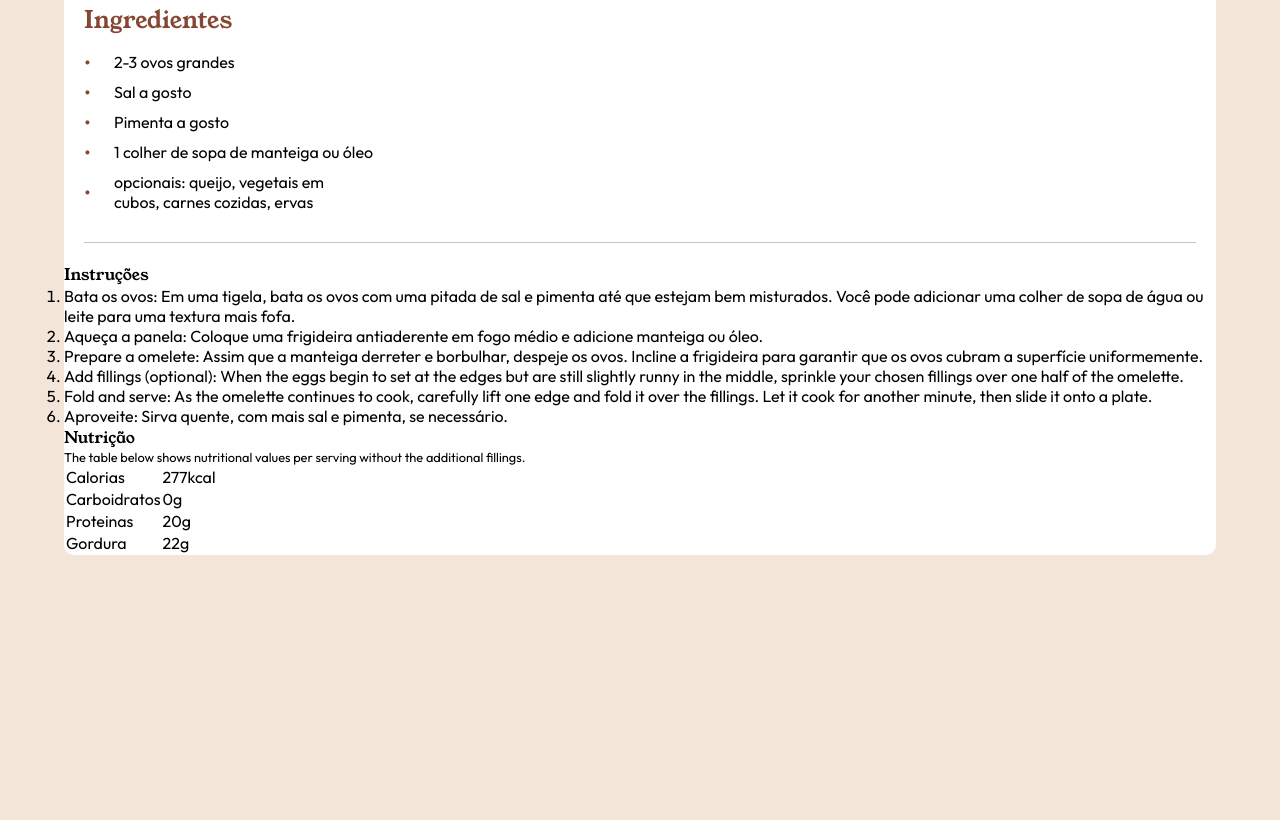
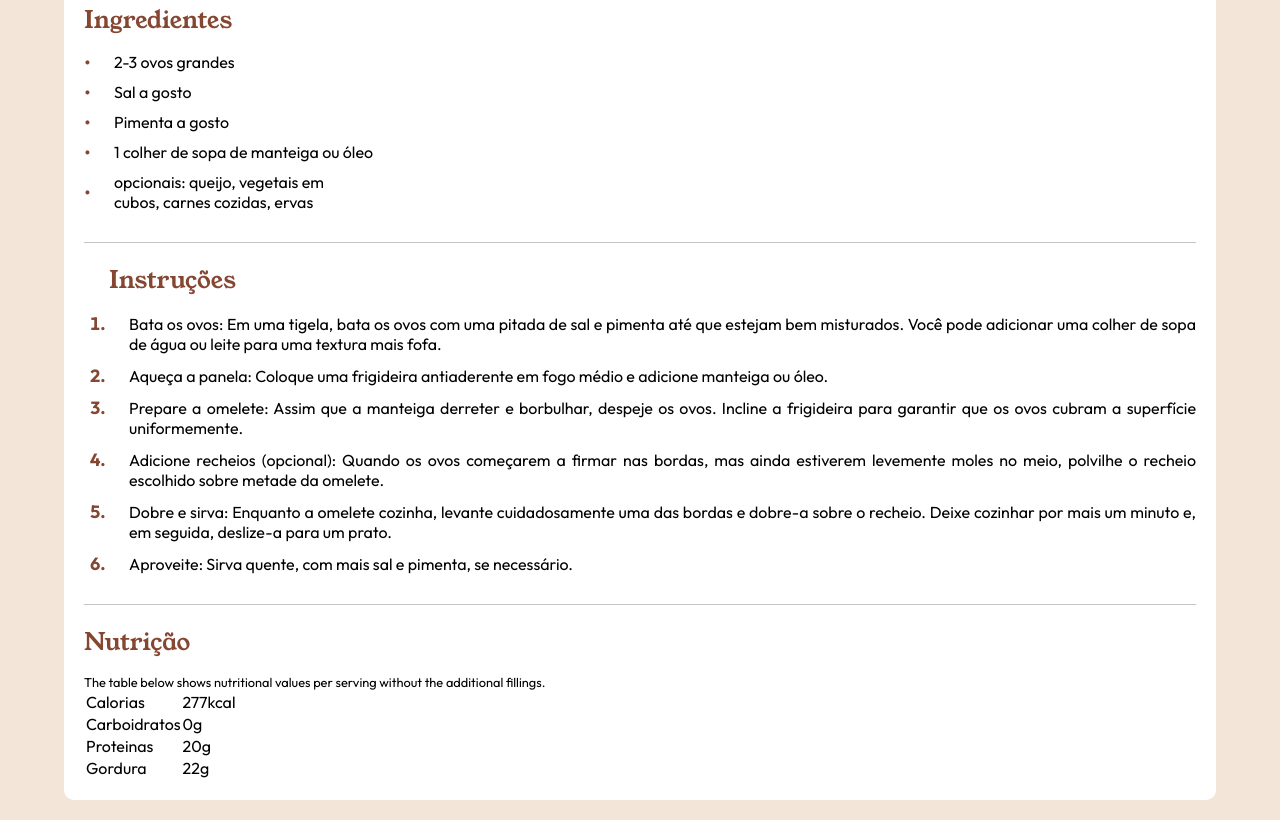
Before and after one commit to LucasPereira-lc/projeto-receita, a plain HTML site: page index.html in a window 1280 px wide. Shown: the part 671-1491 px from the top of the page. Before the commit the page ends 1246 px from the top, so only its background shows below. Drawn offline with Linux system fonts and the light colour scheme.

Commit message:
Update style projeto-receita

```diff
--- a/estilo/style.css
+++ b/estilo/style.css
@@ -90,7 +90,7 @@ article > div.preparation > ul > li.pmeio:before {
 }
 
 article > div.ingredientes {
-    margin: 20px;
+    margin: 0px 20px;
     margin-top: 25px;
     padding-bottom: 20px;
     border-bottom: 1px solid rgba(17, 17, 17, 0.247);
@@ -126,3 +126,38 @@ article > div.ingredientes > ul > li:before {
 article > div.ingredientes > ul > li.pmeio:before {
     top: 0.5em;
 }
+
+article > div.instrucoes {
+    margin: 20px;
+    padding-left: 25px;
+    padding-bottom: 20px;
+    border-bottom: 1px solid rgba(17, 17, 17, 0.247);
+}
+
+article > div.instrucoes > h2 {
+    font-size: 1.5em;
+    color: hsl(14, 45%, 36%);
+    margin-bottom: 15px;
+}
+
+article > div.instrucoes > ol > li::marker {
+    color: hsl(14, 45%, 36%);
+    font-size: 1.1em;
+    font-weight: bold;
+}
+
+article > div.instrucoes > ol > li {
+    padding-left: 20px;
+    margin-bottom: 10px;
+    text-align: justify;
+}
+
+article > div.nutricao {
+    margin: 0px 20px 20px 20px;
+}
+
+article > div.nutricao > h2 {
+    font-size: 1.5em;
+    color: hsl(14, 45%, 36%);
+    margin-bottom: 15px;
+}
--- a/index.html
+++ b/index.html
@@ -45,8 +45,8 @@
                     <li>Bata os ovos: Em uma tigela, bata os ovos com uma pitada de sal e pimenta até que estejam bem misturados. Você pode adicionar uma colher de sopa de água ou leite para uma textura mais fofa.</li>
                     <li>Aqueça a panela: Coloque uma frigideira antiaderente em fogo médio e adicione manteiga ou óleo.</li>
                     <li>Prepare a omelete: Assim que a manteiga derreter e borbulhar, despeje os ovos. Incline a frigideira para garantir que os ovos cubram a superfície uniformemente.</li>
-                    <li>Add fillings (optional): When the eggs begin to set at the edges but are still slightly runny in the middle, sprinkle your chosen fillings over one half of the omelette.</li>
-                    <li>Fold and serve: As the omelette continues to cook, carefully lift one edge and fold it over the fillings. Let it cook for another minute, then slide it onto a plate.</li>
+                    <li>Adicione recheios (opcional): Quando os ovos começarem a firmar nas bordas, mas ainda estiverem levemente moles no meio, polvilhe o recheio escolhido sobre metade da omelete.</li>
+                    <li>Dobre e sirva: Enquanto a omelete cozinha, levante cuidadosamente uma das bordas e dobre-a sobre o recheio. Deixe cozinhar por mais um minuto e, em seguida, deslize-a para um prato.</li>
                     <li>Aproveite: Sirva quente, com mais sal e pimenta, se necessário.</li>
                 </ol>
             </div>
```
